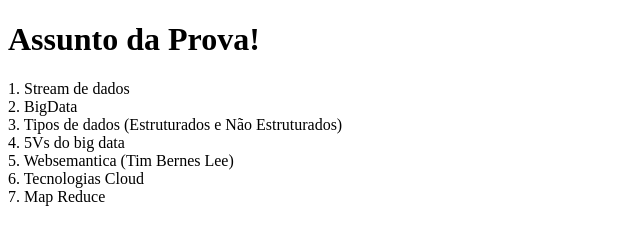
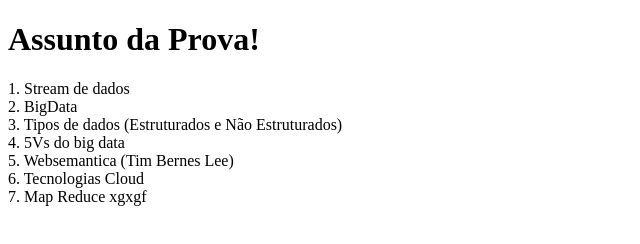
Before and after one commit to ViniciusMendonca12/BDA_2022, a plain HTML site: page index.html in a window 1280 px wide. Shown: the full height of the page, 0-640 px from the left. Drawn offline with Linux system fonts and the light colour scheme.

Commit message:
kindex
TEste indexind

```diff
--- a/index.html
+++ b/index.html
@@ -16,6 +16,7 @@
         5. Websemantica (Tim Bernes Lee)<br>
         6. Tecnologias Cloud <br>
         7. Map Reduce
+        xgxgf
     </p>
 </body>
 </html>
```
